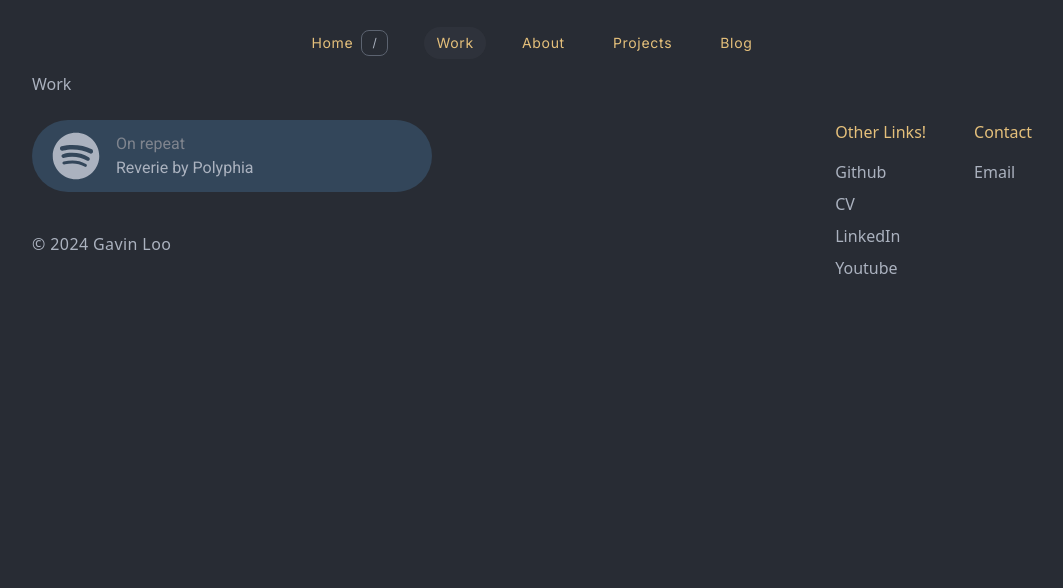
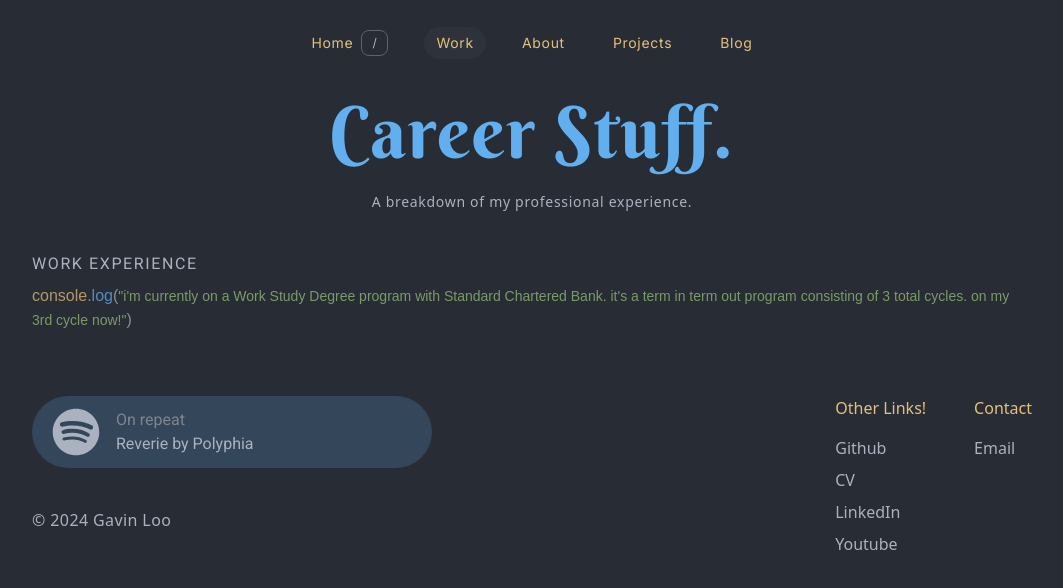
Before and after one commit to rawsashimi1604/gavinloo.com, a React (Vite) app: page /work in a window 1280 px wide. Shown: the top 588 px of the page, without its empty margins (108-1171 px from the left). Built offline with nearby package versions, Linux system fonts and the light colour scheme.

Commit message:
add console log hleper

```diff
--- /dev/null
+++ b/src/components/typography/ConsoleLog.tsx
@@ -0,0 +1,19 @@
+import StringText from "./StringText";
+
+export interface ConsoleLogProps {
+  text: string;
+}
+function ConsoleLog({ text }: ConsoleLogProps) {
+  return (
+    <div className="font-customMono animate-pulse">
+      <span className="text-custom-chaKy">console</span>
+      <span>.</span>
+      <span className="text-custom-malibu">log</span>
+      <span>(</span>
+      <StringText text={JSON.stringify(text)} />
+      <span>)</span>
+    </div>
+  );
+}
+
+export default ConsoleLog;
--- a/src/components/typography/Header.tsx
+++ b/src/components/typography/Header.tsx
@@ -1,5 +1,3 @@
-import React from "react";
-
 export interface HeaderProps {
   text: string;
 }
--- a/src/modules/home/Skills.tsx
+++ b/src/modules/home/Skills.tsx
@@ -72,6 +72,7 @@ import { SiReact } from "react-icons/si";
 import { GoDotFill } from "react-icons/go";
 import Comment from "../../components/typography/Comment";
 import StringText from "../../components/typography/StringText";
+import ConsoleLog from "../../components/typography/ConsoleLog";
 
 export interface SkillIconProps {
   icon: ReactElement;
@@ -118,19 +119,10 @@ function Skills() {
     <section>
       <Header text="My Skills." />
 
-      {/* Console.log helper */}
-      <div className="mt-8 font-customMono animate-pulse">
-        <span className="text-custom-chaKy">console</span>
-        <span>.</span>
-        <span className="text-custom-malibu">log</span>
-        <span>(</span>
-        <StringText
-          text={JSON.stringify(
-            "a list of technologies i've worked with in the past!"
-          )}
-        />
-        <span>)</span>
+      <div className="mt-8">
+        <ConsoleLog text="a list of technologies i've worked with in the past!" />
       </div>
+
       <h2 className="font-customRoboto tracking-widest mt-6 flex-wrap">
         LANGUAGES
       </h2>
@@ -232,7 +224,7 @@ function Skills() {
       <h2 className="font-customRoboto tracking-widest mt-6 ">
         METHODOLOGIES x CONCEPTS
       </h2>
-      <Comment text="# stuff i've picked up over the years." />
+      <Comment text="// stuff i've picked up over the years." />
       <div className="flex items-center gap-2 py-2 flex-wrap">
         <MethodText text="agile" />
         <MethodText text="scrum" />
@@ -261,7 +253,7 @@ function Skills() {
       </div>
       <h2 className="font-customRoboto tracking-widest mt-6 ">READING LIST</h2>
 
-      <Comment text="# currently reading and past books i've read." />
+      <Comment text="// currently reading and past books i've read." />
       <div className="flex flex-col justify-center gap-2 py-2 flex-wrap">
         <ReadingListText text="Clean Code: A Handbook of Agile Software Craftsmanship - Robert Martin" />
         <ReadingListText text="Design Patterns - Gang of Four" />
--- /dev/null
+++ b/src/modules/work/Experiences.tsx
@@ -0,0 +1,25 @@
+import Comment from "../../components/typography/Comment";
+import ConsoleLog from "../../components/typography/ConsoleLog";
+import Header from "../../components/typography/Header";
+import ImportantText from "../../components/typography/ImportantText";
+
+function Experiences() {
+  return (
+    <div className="mb-2">
+      <Header text="Career Stuff." />
+      <div className="flex w-full items-center justify-center mt-6">
+        <ImportantText text="A breakdown of my professional experience." />
+      </div>
+
+      <h2 className="font-customRoboto tracking-widest mt-10 ">
+        WORK EXPERIENCE
+      </h2>
+
+      <div className="mt-2">
+        <ConsoleLog text="i'm currently on a Work Study Degree program with Standard Chartered Bank. it's a term in term out program consisting of 3 total cycles. on my 3rd cycle now!" />
+      </div>
+    </div>
+  );
+}
+
+export default Experiences;
--- a/src/pages/Work.tsx
+++ b/src/pages/Work.tsx
@@ -1,7 +1,14 @@
 import Container from "../components/layout/Container";
+import Experiences from "../modules/work/Experiences";
 
 function Work() {
-  return <Container>Work</Container>;
+  return (
+    <Container>
+      <div className="mt-6 mb-10">
+        <Experiences />
+      </div>
+    </Container>
+  );
 }
 
 export default Work;
```
Also changed, not shown: public/scb.png (added), public/sit.webp (added).
